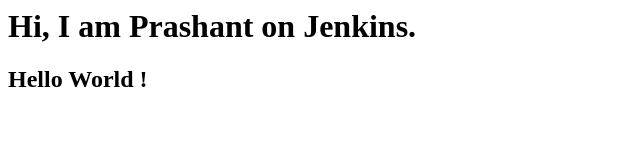
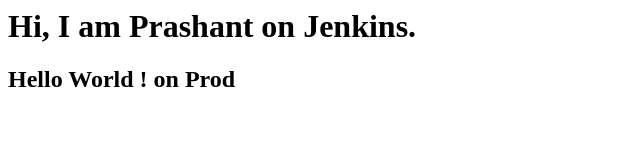
Before and after one commit to brick-daddy/website, a plain HTML site: page index.html in a window 1280 px wide. Shown: the whole page, without its empty margins (0-640 px from the left). Drawn offline with Linux system fonts and the light colour scheme.

Commit message:
changed content

```diff
--- a/index.html
+++ b/index.html
@@ -2,6 +2,6 @@
 <title>jenkins CICD pipeline </title>
 <body>
 <h1> Hi, I am Prashant on Jenkins. </h1>
-<h2> Hello World ! </h2>
+<h2> Hello World ! on Prod </h2>
 </body>
 </html>
```
